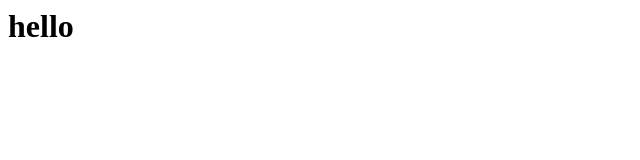
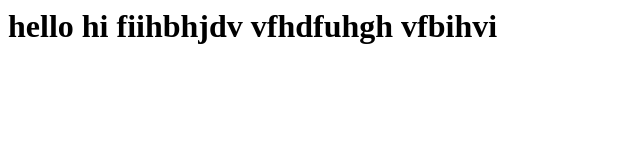
Before and after one commit to sneha2180/ABACUS, a plain HTML site: page index.html in a window 1280 px wide. Shown: the whole page, without its empty margins (0-640 px from the left). Drawn offline with Linux system fonts and the light colour scheme.

Commit message:
Update index.html

```diff
--- a/index.html
+++ b/index.html
@@ -1,5 +1,10 @@
 <html>
   <h1>
     hello
+
+    hi
+    fiihbhjdv
+    vfhdfuhgh
+    vfbihvi
     </h1>
   </html>
```
